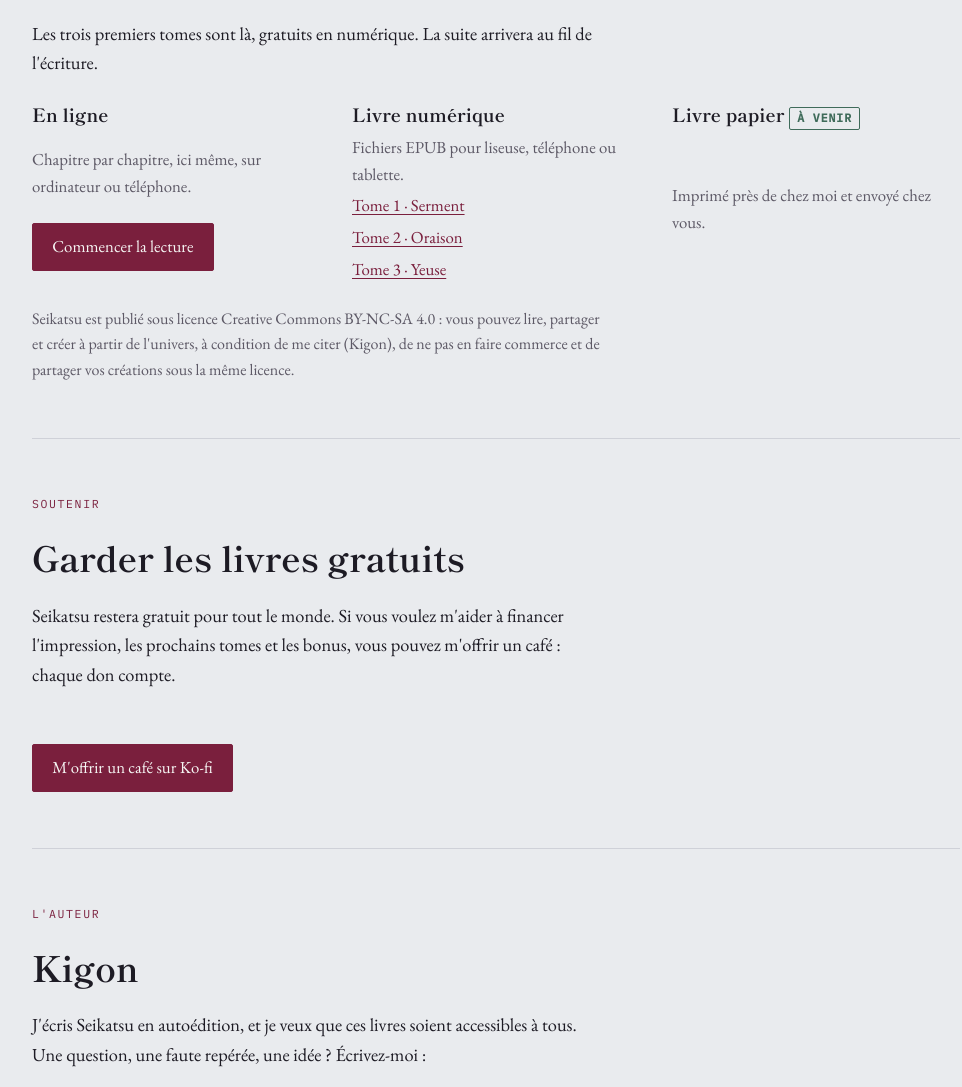
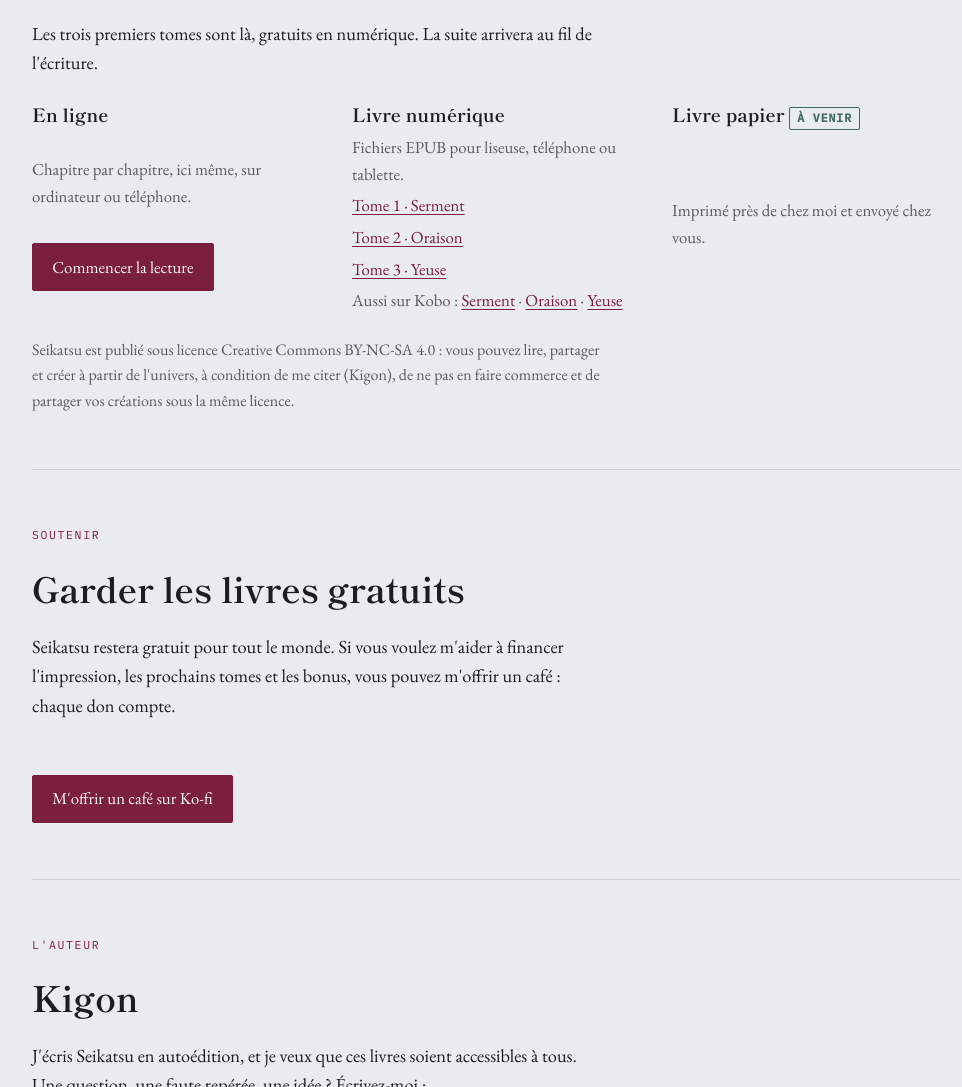
Before and after one commit to kigonauteur/kigon.fr, a plain HTML site: page index.html in a window 1280 px wide. Shown: the part 2076-3163 px from the top of the page, without its empty margins (144-1106 px from the left). Drawn offline with Linux system fonts and the light colour scheme.

Commit message:
Lire : liens vers les trois tomes sur Kobo
Co-Authored-By: Claude Opus 5.5 <noreply@anthropic.com>
Claude-Session: https://claude.ai/code/session_019bqQpNzqBmeo1utPyZoM86

```diff
--- a/index.html
+++ b/index.html
@@ -110,6 +110,7 @@ p{margin:0;max-width:var(--mesure)}
 .formats dt{font-family:var(--f-titre);font-weight:700}
 .formats dd{margin:0;color:var(--gris);font-size:1.05rem}
 .epubs{display:grid;gap:.35rem}
+.ailleurs{margin-top:.6rem;color:var(--gris)}
 .epubs a{font-size:1.05rem}
 .formats .bouton{margin-top:.4rem}
 .statut{display:inline-block;font-family:var(--f-code);font-size:.72rem;letter-spacing:.08em;text-transform:uppercase;color:var(--jade);border:1px solid currentColor;padding:.1rem .45rem;border-radius:2px}
@@ -200,7 +201,7 @@ footer{padding-block:2rem 3rem;font-size:.95rem;color:var(--gris);display:flex;f
     <p>Les trois premiers tomes sont là, gratuits en numérique. La suite arrivera au fil de l'écriture.</p>
     <dl class="formats">
       <div><dt>En ligne</dt><dd>Chapitre par chapitre, ici même, sur ordinateur ou téléphone.</dd><dd><a class="bouton" href="lire/">Commencer la lecture</a></dd></div>
-      <div><dt>Livre numérique</dt><dd>Fichiers EPUB pour liseuse, téléphone ou tablette.</dd><dd class="epubs"><a href="livres/Seikatsu-Tome1-Serment.epub" download>Tome 1 · Serment</a><a href="livres/Seikatsu-Tome2-Oraison.epub" download>Tome 2 · Oraison</a><a href="livres/Seikatsu-Tome3-Yeuse.epub" download>Tome 3 · Yeuse</a></dd></div>
+      <div><dt>Livre numérique</dt><dd>Fichiers EPUB pour liseuse, téléphone ou tablette.</dd><dd class="epubs"><a href="livres/Seikatsu-Tome1-Serment.epub" download>Tome 1 · Serment</a><a href="livres/Seikatsu-Tome2-Oraison.epub" download>Tome 2 · Oraison</a><a href="livres/Seikatsu-Tome3-Yeuse.epub" download>Tome 3 · Yeuse</a></dd><dd class="ailleurs">Aussi sur Kobo : <a href="https://www.kobo.com/fr/fr/ebook/serment-1" target="_blank" rel="noopener">Serment</a> · <a href="https://www.kobo.com/fr/fr/ebook/oraison" target="_blank" rel="noopener">Oraison</a> · <a href="https://www.kobo.com/fr/fr/ebook/yeuse" target="_blank" rel="noopener">Yeuse</a></dd></div>
       <div><dt>Livre papier <span class="statut">À venir</span></dt><dd>Imprimé près de chez moi et envoyé chez vous.</dd></div>
     </dl>
     <p class="licence">Seikatsu est publié sous licence Creative Commons BY-NC-SA 4.0 : vous pouvez lire, partager et créer à partir de l'univers, à condition de me citer (Kigon), de ne pas en faire commerce et de partager vos créations sous la même licence.</p>
```
